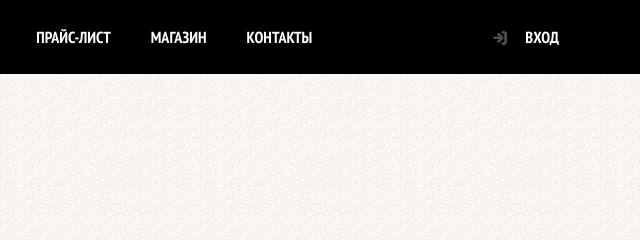
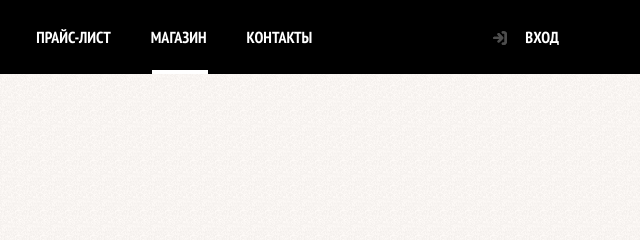
Before and after one commit to n4ks/barbershop_borodinsky, a website: page src/catalog.html in a window 1280 px wide. Shown: the top 240 px of the page, 531-1171 px from the left. Drawn offline with nearby package versions, Linux system fonts and the light colour scheme; files that its build step writes are made by us from their sources; files whose address does not match are found by name.

Commit message:
добавил active статус на ссылки в nav

```diff
--- a/src/catalog.html
+++ b/src/catalog.html
@@ -29,7 +29,7 @@
             <a class="site-menu__link" href="price.html">Прайс-лист</a>
           </li>
           <li class="site-menu__item">
-            <a class="site-menu__link" href="catalog.html">Магазин</a>
+            <a class="site-menu__link site-menu__link--current" href="catalog.html">Магазин</a>
           </li>
           <li class="site-menu__item">
             <a class="site-menu__link" href="contacts.html">Контакты</a>
--- a/src/sass/components/site-menu.scss
+++ b/src/sass/components/site-menu.scss
@@ -8,4 +8,24 @@
 
 .site-menu__link {
   @include menu-link;
+
+  &--current {
+    position: relative;
+
+    &::after {
+      position: absolute;
+      bottom: 0;
+
+      left: 21px;
+
+      // display: block;
+
+      width: 56px;
+      height: 4px;
+
+      content: '';
+
+      background-color: $white;
+    }
+  }
 }
```
Also changed, not shown: src/index.html (+1 -0 lines).
